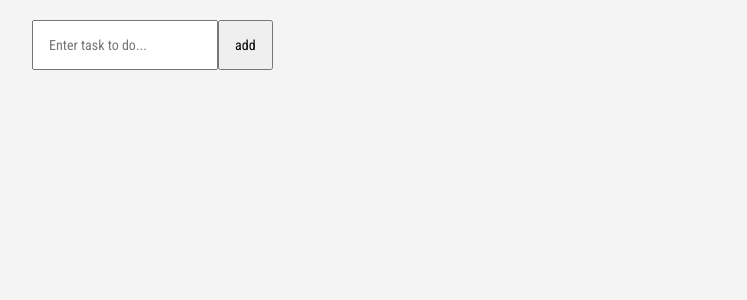
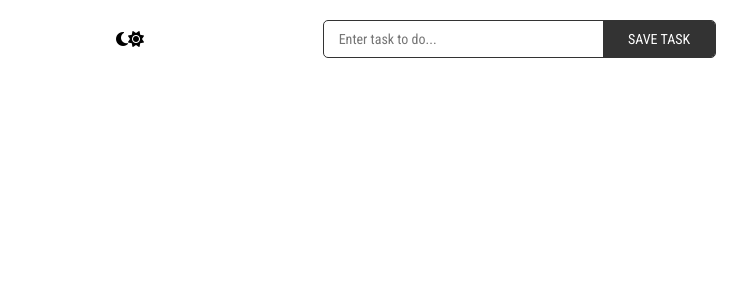
Before and after one commit to lifeoncode/todoapp, a React (Create React App) app in the folder client/: page / in a window 1280 px wide. Shown: the top 300 px of the page, without its empty margins (224-971 px from the left). Built offline with nearby package versions, Linux system fonts and the light colour scheme; no server answers.

Commit message:
ui coming together

```diff
--- a/client/src/App.js
+++ b/client/src/App.js
@@ -1,11 +1,13 @@
+import Nav from "./components/Nav";
 import Input from "./components/Input";
 import Todolist from "./components/Todolist";
 
 function App() {
   return (
     <>
-      <header>
+      <header className="header">
         <div className="container">
+          <Nav />
           <Input />
         </div>
       </header>
--- /dev/null
+++ b/client/src/_config.scss
@@ -0,0 +1,69 @@
+@import url("https://fonts.googleapis.com/css?family=Roboto+Condensed:300,300italic,regular,italic,700,700italic");
+
+* {
+  box-sizing: border-box;
+  margin: 0;
+  padding: 0;
+  font-family: "Roboto Condensed", sans-serif;
+}
+
+// display functions
+@mixin flex-display($align: center, $justify: center) {
+  display: flex;
+  align-items: $align;
+  justify-content: $justify;
+}
+
+@mixin grid-display($columns: 1fr, $gap: 20px) {
+  display: grid;
+  grid-template-columns: $columns;
+  grid-gap: $gap;
+}
+
+// content container
+.container {
+  max-width: 600px;
+  margin: 0 auto;
+}
+
+body {
+  background-color: #fff;
+}
+
+.header {
+  padding: 20px 0;
+
+  .container {
+    @include grid-display(1fr 2fr, 10px);
+    align-items: center;
+  }
+
+  form {
+    border: 1px solid #333;
+    border-radius: 5px;
+    overflow: hidden;
+    @include grid-display(2fr 0.8fr, 0px);
+
+    input {
+      padding: 10px 15px;
+      font-size: 14px;
+      border: 0;
+      outline: none;
+      background-color: transparent;
+    }
+
+    button {
+      @extend input;
+      padding: 10px;
+      transition: all 0.3s ease;
+      cursor: pointer;
+      background-color: #333;
+      color: #fff;
+      text-transform: uppercase;
+
+      &:hover {
+        background-color: red;
+      }
+    }
+  }
+}
--- a/client/src/components/EditTodo.js
+++ b/client/src/components/EditTodo.js
@@ -21,14 +21,14 @@ const EditTodo = ({ task }) => {
   return (
     <>
       {/* edit task button */}
-      <button
-        className="btn edit"
+
+      <i
+        className="btn edit fa-solid fa-file-pen"
+        title="edit"
         onClick={() => {
           document.querySelector(`#id${task.todo_id}`).classList.remove("hide");
         }}
-      >
-        edit
-      </button>
+      ></i>
 
       {/* modal container */}
       <div className="modal hide" id={`id${task.todo_id}`}>
@@ -47,15 +47,16 @@ const EditTodo = ({ task }) => {
           ></i>
         </div>
 
-        <input
+        <textarea
+          className="input"
           type="text"
           placeholder="enter text"
           value={description}
           onChange={(e) => {
             setDescription(e.target.value);
           }}
-        />
-        <button type="submit" onClick={updateTodoTask}>
+        ></textarea>
+        <button type="submit" className="btn" onClick={updateTodoTask}>
           save
         </button>
       </div>
--- a/client/src/components/Input.js
+++ b/client/src/components/Input.js
@@ -38,7 +38,7 @@ const Input = () => {
             e.target.classList.remove("error");
           }}
         />
-        <button type="submit">add</button>
+        <button type="submit">save task</button>
       </form>
     </>
   );
--- /dev/null
+++ b/client/src/components/Nav.js
@@ -0,0 +1,10 @@
+const Nav = () => {
+  return (
+    <div className="nav">
+      <i class="fa-solid fa-moon"></i>
+      <i class="fa-solid fa-sun"></i>
+    </div>
+  );
+};
+
+export default Nav;
--- a/client/src/components/Todolist.js
+++ b/client/src/components/Todolist.js
@@ -42,14 +42,13 @@ const Todolist = () => {
           <p>{task.description}</p>
           <div className="buttons">
             <EditTodo task={task} />
-            <button
-              className="btn delete"
+            <i
+              className="btn delete fa-solid fa-trash"
+              title="delete"
               onClick={() => {
                 deleteTask(task.todo_id);
               }}
-            >
-              delete
-            </button>
+            ></i>
           </div>
         </div>
       ))}
--- a/client/src/index.css
+++ b/client/src/index.css
@@ -1,5 +1,4 @@
 @import url("https://fonts.googleapis.com/css?family=Roboto+Condensed:300,300italic,regular,italic,700,700italic");
-
 * {
   box-sizing: border-box;
   margin: 0;
@@ -7,98 +6,104 @@
   font-family: "Roboto Condensed", sans-serif;
 }
 
-body {
-  background-color: #f4f4f4;
-  color: #141414;
-}
-
 .container {
-  width: 60%;
+  max-width: 600px;
   margin: 0 auto;
 }
 
-header {
+body {
+  background-color: #fff;
+}
+
+.header {
   padding: 20px 0;
 }
-
-button,
-input {
-  padding: 15px;
+.header .container {
+  display: grid;
+  grid-template-columns: 1fr 2fr;
+  grid-gap: 10px;
+  align-items: center;
+}
+.header form {
+  border: 1px solid #333;
+  border-radius: 5px;
+  overflow: hidden;
+  display: grid;
+  grid-template-columns: 2fr 0.8fr;
+  grid-gap: 0px;
+}
+.header form input, .header form button {
+  padding: 10px 15px;
   font-size: 14px;
+  border: 0;
   outline: none;
+  background-color: transparent;
 }
-
-button {
+.header form button {
+  padding: 10px;
+  transition: all 0.3s ease;
   cursor: pointer;
+  background-color: #333;
+  color: #fff;
+  text-transform: uppercase;
+}
+.header form button:hover {
+  background-color: red;
 }
 
 .tasks {
   padding: 50px 0;
-  display: grid;
-  grid-template-columns: repeat(3, 1fr);
-  grid-gap: 20px;
 }
-
-.task {
-  min-height: 150px;
-  padding: 10px;
-  border: 1px solid #aaa;
-  position: relative;
+.tasks .task {
+  padding: 20px;
+  border: 1px solid #333;
+  border-radius: 2px;
+  margin: 10px 0;
+  display: flex;
+  align-items: flex-end;
+  justify-content: space-between;
 }
-
-.task p {
+.tasks .task p {
+  max-width: 60%;
+  font-size: 16px;
+  line-height: 1.4;
+}
+.tasks .task .btn {
+  display: inline-block;
+  cursor: pointer;
+  transition: all 0.3s ease;
   font-size: 18px;
-  font-weight: 600;
-  line-height: 1.3;
 }
-
-.task .buttons {
-  position: absolute;
-  bottom: 10px;
+.tasks .task .btn.edit {
+  color: darkcyan;
+  margin-right: 20px;
 }
-
-.task button {
-  display: inline-block;
-  padding: 10px 20px;
+.tasks .task .btn.delete {
+  color: orangered;
 }
 
 .modal {
-  padding: 20px;
-  background-color: #f4f4f4;
-  box-shadow: 0 0 1px rgba(0, 0, 0, 0.593);
+  background-color: rgb(198, 118, 118);
   position: fixed;
-  top: 10%;
-  left: 30%;
-  width: 40%;
-  z-index: 2;
-  transition: all 0.2s ease;
+  width: 300px;
+  left: 5%;
+  top: 20%;
+  padding: 10px;
+  border-radius: 2px;
 }
-
-.modal.hide {
-  transform: scale(0);
-}
-
-.modal .fa-close {
-  cursor: pointer;
-  font-size: 20px;
-}
-
-.modal input,
-.modal button {
+.modal .input {
+  background-color: transparent;
+  padding: 8px;
   display: block;
   width: 100%;
-  outline: none;
+  min-height: 100px;
+  font-size: 14px;
+  line-height: 1.35;
 }
-
-.modal .close-btn {
-  position: absolute;
-  top: 10px;
-  right: 20px;
-  background-color: orangered;
-  padding: 5px;
-  cursor: pointer;
+.modal .btn {
+  width: 100%;
+  display: block;
 }
-
-input.error {
-  border: 2px solid red;
-}
+.modal.hide {
+  display: none;
+}/*# sourceMappingURL=index.css.map */
```
Also changed, not shown: client/src/index.scss (added, +64 -0 lines), 1 other file (tests, documents, lock files or other folders).
